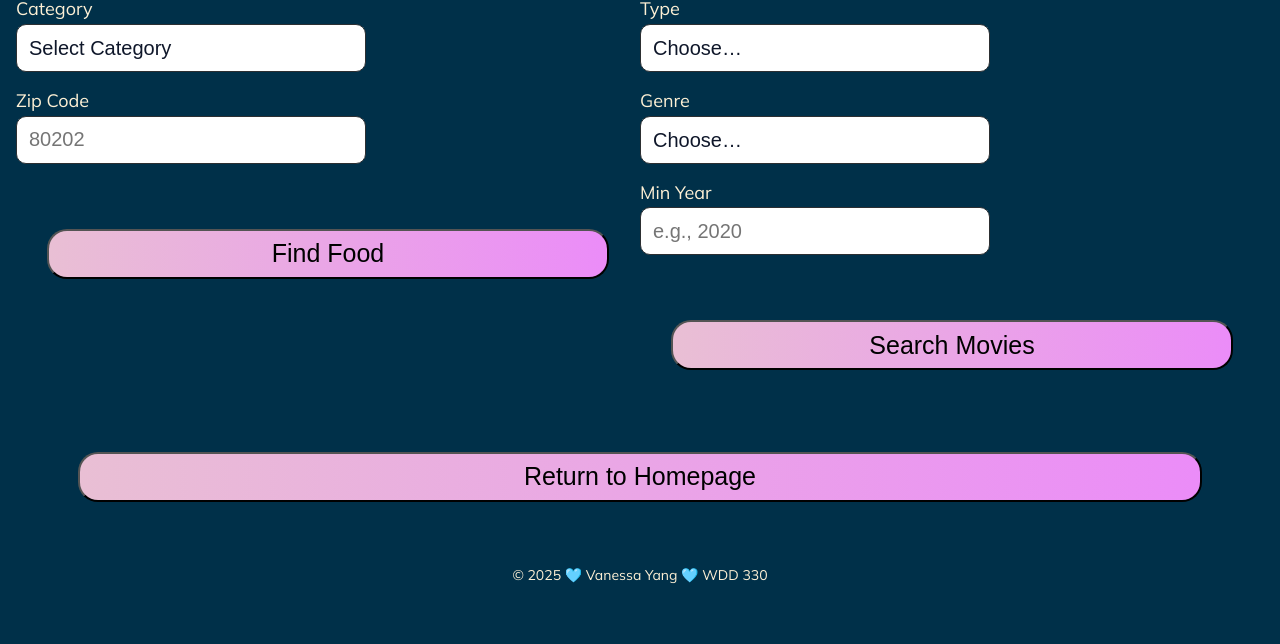
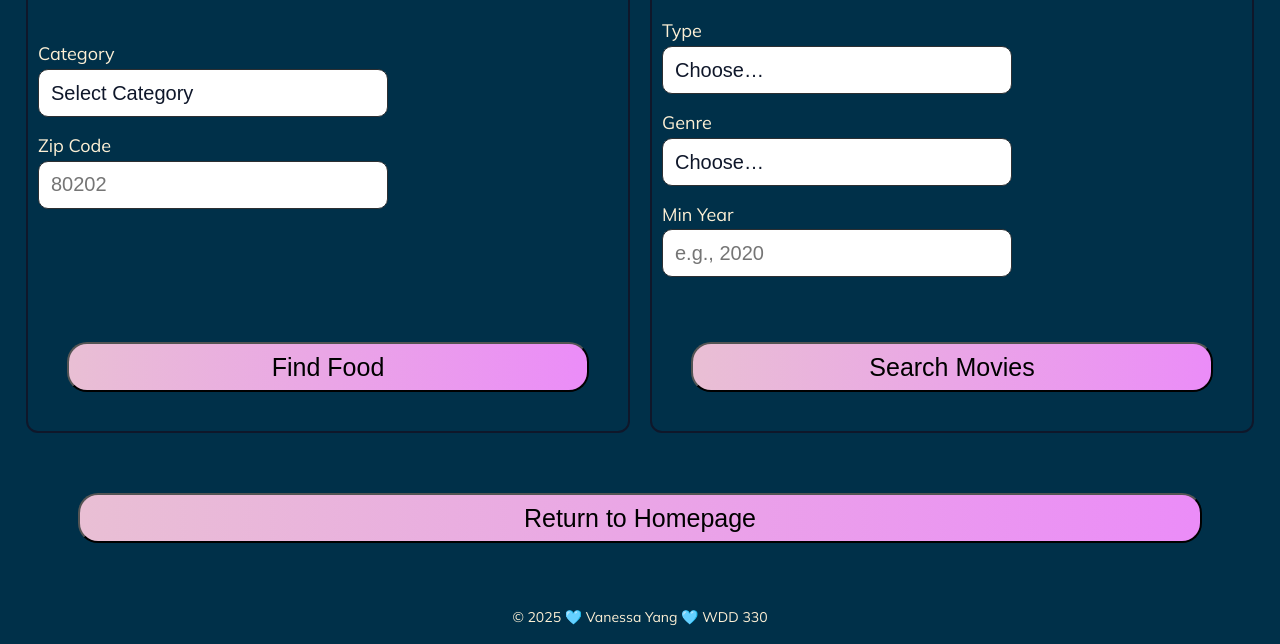
Before and after one commit to vsyang/dine-delight-concierge, a website built with Vite: page preferences.html in a window 1280 px wide. Shown: the part 427-1071 px from the top of the page. Before the commit the page ends 1029 px from the top, so only its background shows below. Built offline with nearby package versions, Linux system fonts and the light colour scheme; no server answers; a web font is replaced by a local one.

Commit message:
more improvement to ui

```diff
--- a/preferences.html
+++ b/preferences.html
@@ -29,7 +29,7 @@
 
                 <div class="row">
                     <label>Category</label>
-                </div>
+
                 <select id="foodCategory" name="category">
                     <option value="" disabled selected hidden>Select Category</option>
                     <option>Pizza</option>
@@ -44,16 +44,15 @@
                     <option>Desserts</option>
                     <option>Breakfast</option>
                 </select>
-
+                </div>
                 <div class="row">
                     <label>Zip Code</label>
+
+                <input id="zip" type="text" name="zip" inputmode="numeric" pattern="[0-9]*" placeholder="80202" autocomplete="postal-code" required>
                 </div>
-                <input id="zip" type="text" name="zip" inputmode="numeric" pattern="[0-9]*" placeholder="80202" autocomplete="postal-code" required>
-
-                <button class="cta" type="submit" id="resultsBtn">Find Food</button>
-
                 <section id="results" aria-live="polite">
                 </section>
+                <button class="cta" type="submit" id="resultsBtn">Find Food</button>
 
             </form>
         </section>
--- a/styles/base.css
+++ b/styles/base.css
@@ -148,6 +148,19 @@ select, input {
         color: antiquewhite;
     }
 
+    .preference-form form{
+        display: grid;
+        grid-template-rows: auto min-content auto;
+        height: 100%;
+        align-items: start;
+    }
+
+    .panel, .preference-form {
+        border: #0f172a solid 2px;
+        border-radius: 12px;
+        margin: 10px;
+        padding: 10px;
+    }
 
     .panel {
         grid-column: 2/3;
@@ -159,6 +172,11 @@ select, input {
         grid-column: 1/3;
     }
 
+    button#resultsBtn, button#movieResultsBtn{
+        align-self: end;
+        justify-self: center;
+    }
+
     footer {
         text-align: center;
     }
```
